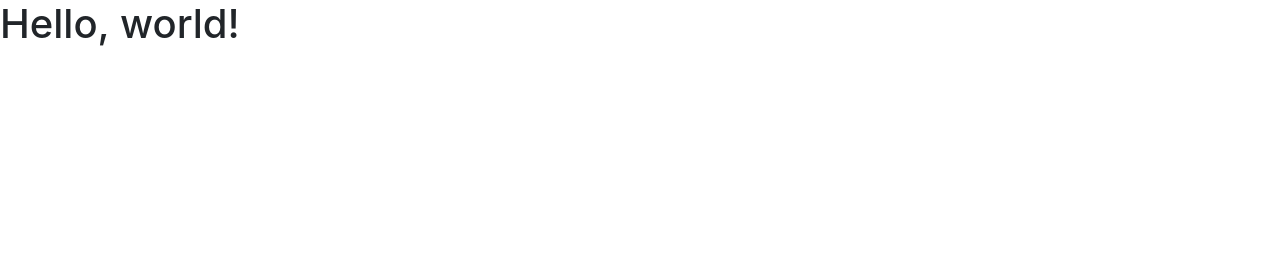
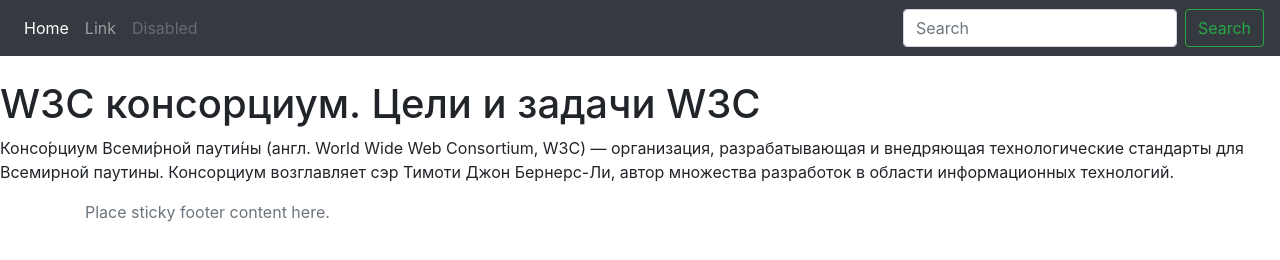
Before and after one commit to DonGrafon/web1, a plain HTML site: page index.html in a window 1280 px wide. Drawn offline with nearby package versions, Linux system fonts and the light colour scheme.

Commit message:
local Bootstrap was deleted, first example of top page

```diff
--- a/index.html
+++ b/index.html
@@ -12,11 +12,31 @@
 integrity="sha384-Gn5384xqQ1aoWXA+058RXPxPg6fy4IWvTNh0E263XmFcJlSAwiGgFAW/dAiS6JXm"
 crossorigin="anonymous">
 
-    <title>Hello, world!</title>
+    <title>Веб. Задание №1</title>
   </head>
   <body>
-    <h1>Hello, world!</h1>
-
+  <nav class="navbar navbar-expand-md navbar-dark bg-dark mb-4">
+      <div class="collapse navbar-collapse" id="navbarCollapse">
+        <ul class="navbar-nav mr-auto">
+          <li class="nav-item active">
+            <a class="nav-link" href="#">Home <span class="sr-only">(current)</span></a>
+          </li>
+          <li class="nav-item">
+            <a class="nav-link" href="#">Link</a>
+          </li>
+          <li class="nav-item">
+            <a class="nav-link disabled" href="#">Disabled</a>
+          </li>
+        </ul>
+        <form class="form-inline mt-2 mt-md-0">
+          <input class="form-control mr-sm-2" type="text" placeholder="Search" aria-label="Search">
+          <button class="btn btn-outline-success my-2 my-sm-0" type="submit">Search</button>
+        </form>
+      </div>
+    </nav>
+	<main>
+    <h1>W3С консорциум. Цели и задачи W3C</h1>
+	<p>Консо́рциум Всеми́рной паути́ны (англ. World Wide Web Consortium, W3C) — организация, разрабатывающая и внедряющая технологические стандарты для Всемирной паутины. Консорциум возглавляет сэр Тимоти Джон Бернерс-Ли, автор множества разработок в области информационных технологий.</p>
     <!-- Optional JavaScript -->
     <!-- jQuery first, then Popper.js, then Bootstrap JS -->
     <script src="https://code.jquery.com/jquery-3.2.1.slim.min.js"
@@ -30,5 +50,11 @@
 src="https://maxcdn.bootstrapcdn.com/bootstrap/4.0.0/js/bootstrap.min.js"
 integrity="sha384-JZR6Spejh4U02d8jOt6vLEHfe/JQGiRRSQQxSfFWpi1MquVdAyjUar5+76PVCmYl"
 crossorigin="anonymous"></script>
+	</main>
+	<footer class="footer">
+      <div class="container">
+        <span class="text-muted">Place sticky footer content here.</span>
+      </div>
+    </footer>
   </body>
 </html>
```
